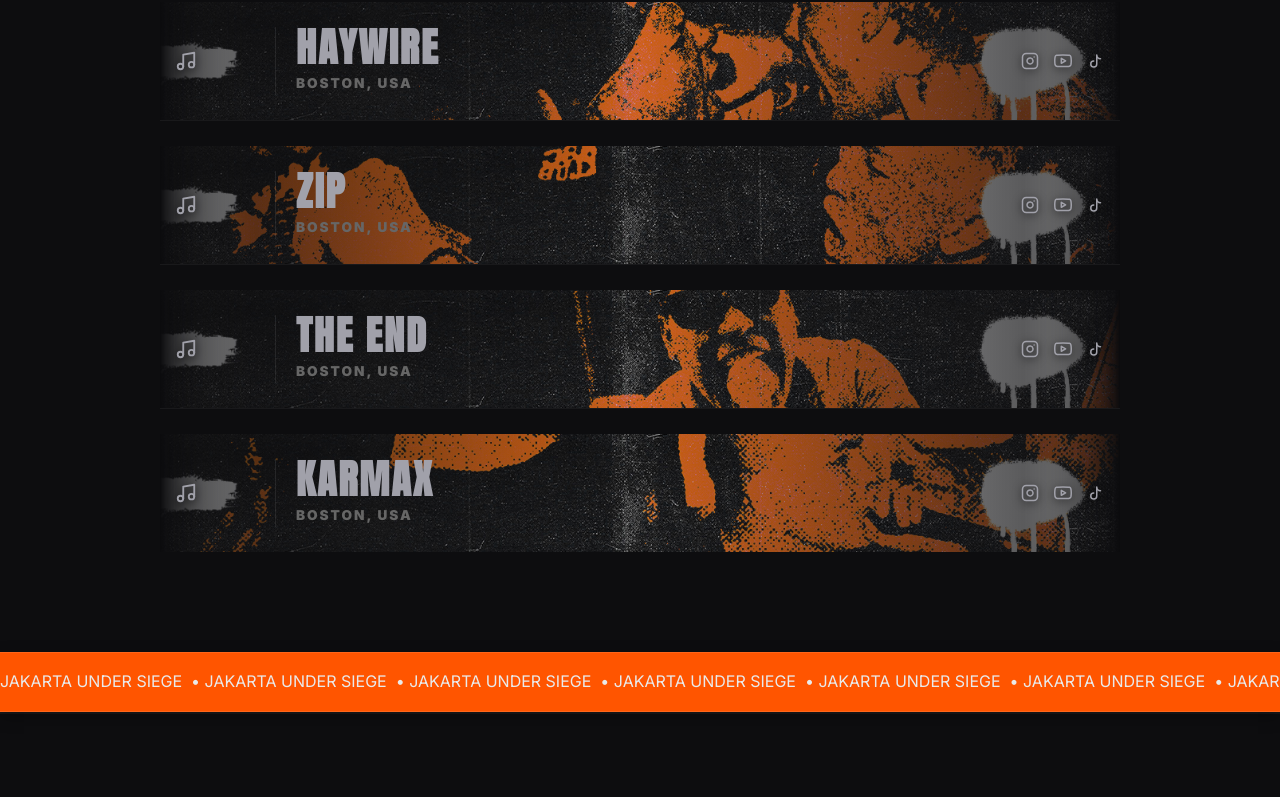
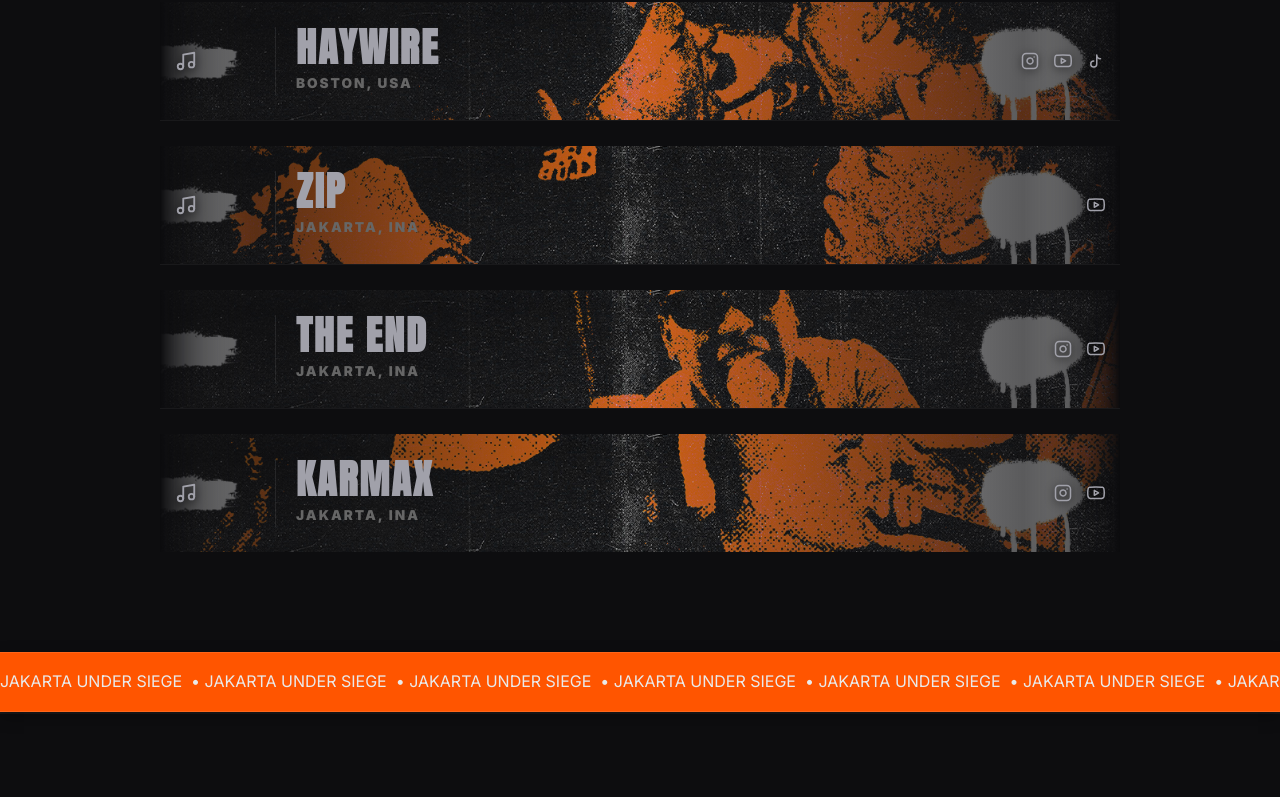
Before and after one commit to ngodingngedit-create/undersiege, a Vue app: page / in a window 1280 px wide. Shown: the part 3974-4771 px from the top of the page. Built offline with nearby package versions, Linux system fonts and the light colour scheme; no server answers.

Commit message:
update card detail line up social media band

```diff
--- a/src/components/Lineup.vue
+++ b/src/components/Lineup.vue
@@ -7,7 +7,7 @@ const bands = [
     name: 'HAYWIRE',
     origin: 'BOSTON, USA',
     image: '/line%20up/haywire/card_detail_line-up_haywire_r3.jpg',
-    rowImage: '/line%20up/haywire/card_line%20up_haywire.jpg',
+    rowImage: '/line%20up/haywire/card_lineup_haywire.jpg',
     about: 'Menjadi salah satu ikon hardcore punk dari Boston, Haywire dikenal dengan energi liar dan riff yang super ngebut. Mereka membawa distorsi kental yang tidak pernah gagal memanaskan moshpit di setiap panggungnya.',
     social: '@haywire_hxc',
     // spotifyLink: 'https://open.spotify.com/embed/artist/5lU30M9td0FUDVSTCucwnu?utm_source=generator&theme=0',
@@ -21,49 +21,45 @@ const bands = [
    {
     id: 2,
     name: 'ZIP',
-    origin: 'BOSTON, USA',
+    origin: 'JAKARTA, INA',
     image: '/line%20up/ZIP/card_detail_line-up_zip.jpg',
     rowImage: '/line%20up/ZIP/card_line up_ZIP.jpg',
     about: 'Menjadi salah satu ikon hardcore punk dari Boston, Haywire dikenal dengan energi liar dan riff yang super ngebut. Mereka membawa distorsi kental yang tidak pernah gagal memanaskan moshpit di setiap panggungnya.',
     social: '@ZIP_hxc',
     // spotifyLink: 'https://open.spotify.com/embed/artist/5lU30M9td0FUDVSTCucwnu?utm_source=generator&theme=0',
-    appleMusicLink: 'https://music.apple.com/us/artist/haywire-617/1715695747',
-    instagramLink: 'https://www.instagram.com/haywire617/',
-    youtubeLink: 'https://www.youtube.com/channel/UCP80m_rOjKXxjoBoQd2hyoA',
-    tiktokLink: 'https://www.tiktok.com/@haywire_617',
-    twitterLink: ''
+    appleMusicLink: 'https://music.apple.com/id/artist/zip/1570412284',
+    // instagramLink: 'https://www.instagram.com/haywire617/',
+    youtubeLink: 'https://youtube.com/channel/UCsROHLJqcbJyeg6G-b_qVLA?si=ZyRlcFa552-3yQdk',
   },
 
    {
     id: 3,
     name: 'THE END',
-    origin: 'BOSTON, USA',
+    origin: 'JAKARTA, INA',
     image: '/line%20up/theend/card_detail_line up_the end.jpg',
     rowImage: '/line%20up/theend/card_line up_the end.jpg',
     about: 'Menjadi salah satu ikon hardcore punk dari Boston, Haywire dikenal dengan energi liar dan riff yang super ngebut. Mereka membawa distorsi kental yang tidak pernah gagal memanaskan moshpit di setiap panggungnya.',
     social: '@theend_hxc',
     // spotifyLink: 'https://open.spotify.com/embed/artist/5lU30M9td0FUDVSTCucwnu?utm_source=generator&theme=0',
-    appleMusicLink: 'https://music.apple.com/us/artist/haywire-617/1715695747',
-    instagramLink: 'https://www.instagram.com/haywire617/',
-    youtubeLink: 'https://www.youtube.com/channel/UCP80m_rOjKXxjoBoQd2hyoA',
-    tiktokLink: 'https://www.tiktok.com/@haywire_617',
+    // appleMusicLink: 'https://music.apple.com/us/artist/haywire-617/1715695747',
+    instagramLink: 'https://www.instagram.com/theend.jakarta?igsh=cWc5b3YyZDJuaDRt',
+    youtubeLink: 'https://youtube.com/@warriorsjakarta?si=LnRgU30w-iZE_IZl',
     twitterLink: ''
   },
 
   {
     id: 4,
     name: 'KARMAX',
-    origin: 'BOSTON, USA',
+    origin: 'JAKARTA, INA',
     image: '/line%20up/karmax/card_detail_line up_karmax.jpg',
     rowImage: '/line%20up/karmax/card_line up_karmax.jpg',
     about: 'Menjadi salah satu ikon hardcore punk dari Boston, Haywire dikenal dengan energi liar dan riff yang super ngebut. Mereka membawa distorsi kental yang tidak pernah gagal memanaskan moshpit di setiap panggungnya.',
     social: '@karmx_hxc',
     // spotifyLink: 'https://open.spotify.com/embed/artist/5lU30M9td0FUDVSTCucwnu?utm_source=generator&theme=0',
-    appleMusicLink: 'https://music.apple.com/us/artist/haywire-617/1715695747',
-    instagramLink: 'https://www.instagram.com/haywire617/',
-    youtubeLink: 'https://www.youtube.com/channel/UCP80m_rOjKXxjoBoQd2hyoA',
-    tiktokLink: 'https://www.tiktok.com/@haywire_617',
-    twitterLink: ''
+    appleMusicLink: 'https://music.apple.com/id/artist/karma-x/1094481860',
+    instagramLink: 'https://www.instagram.com/karmaxhardcore?igsh=aXl4YTBucGk0M3Vp',
+    youtubeLink: 'https://youtube.com/channel/UCsEsUM0QRJuPDtmz6IzG0tQ?si=-zimW4g4frFJ076u',
+    // tiktokLink: 'https://www.tiktok.com/@haywire_617',
   },
 ]
 
```
Also changed, not shown: public/line up/haywire/card_lineup_haywire.jpg (renamed from public/line up/haywire/card_line up_haywire.jpg).
